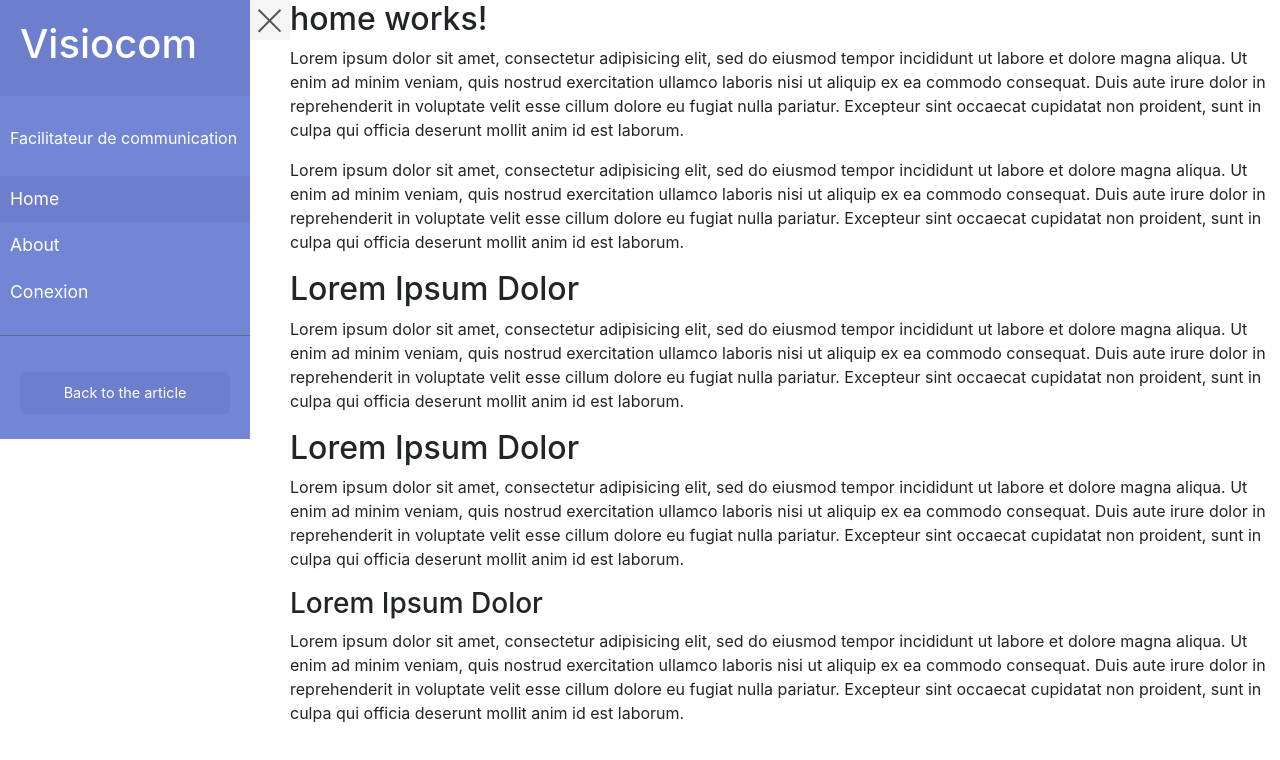
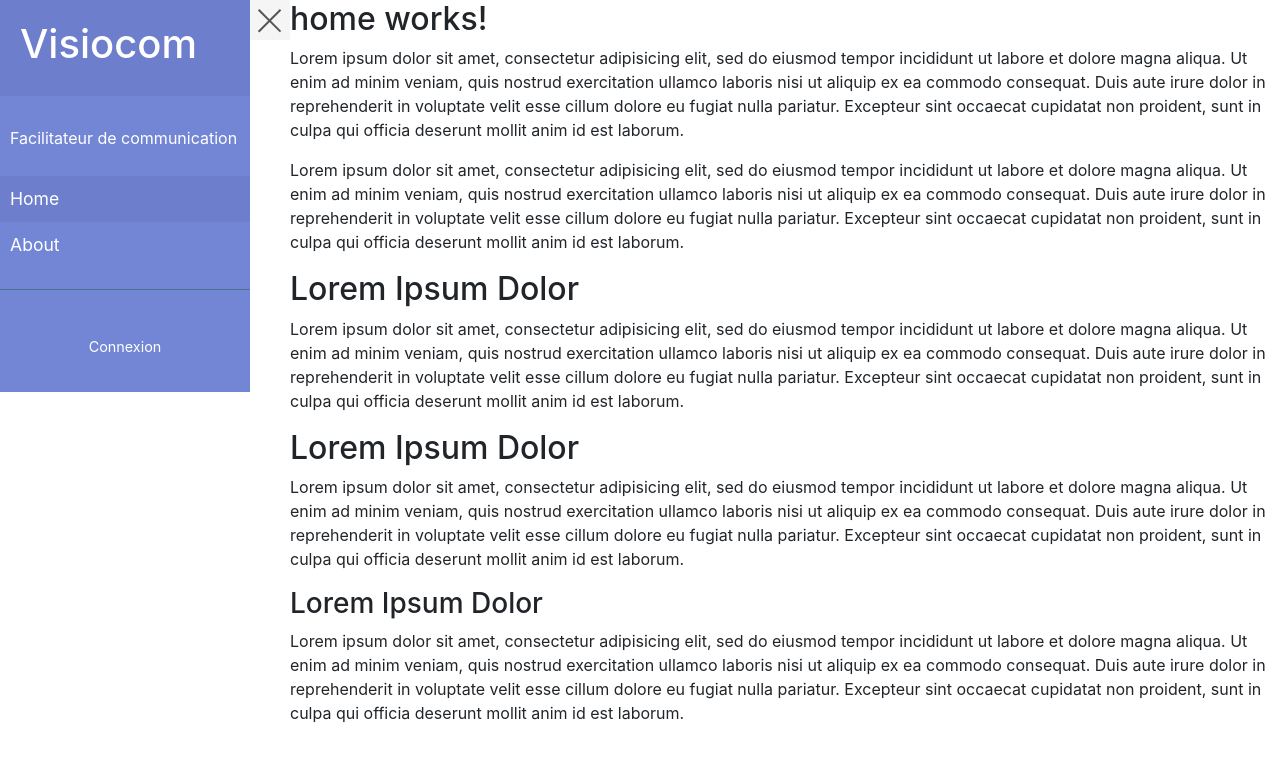
Before and after one commit to Bruants/Visiocom, an Angular app in the folder front/: page /home in a window 1280 px wide. Shown: the top 760 px of the page. Built offline with nearby package versions, Linux system fonts and the light colour scheme.

Commit message:
Modification du bouton de connexion

```diff
--- a/front/src/app/navigation/sidebar/sidebar.component.html
+++ b/front/src/app/navigation/sidebar/sidebar.component.html
@@ -12,12 +12,9 @@
         <li>
             <a href="">About</a>
         </li>
-        <li>
-            <a [routerLink]="['user/connexion']" routerLinkActive="router-link-active">Conexion</a>
-        </li>
     </ul>
     <ul class="list-unstyled CTAs">
 
-        <li><a href="https://bootstrapious.com/p/bootstrap-sidebar" class="article">Back to the article</a></li>
+        <li><a [routerLink]="['user/connexion']" routerLinkActive="router-link-active">Connexion</a></li>
     </ul>
 </nav>
```
